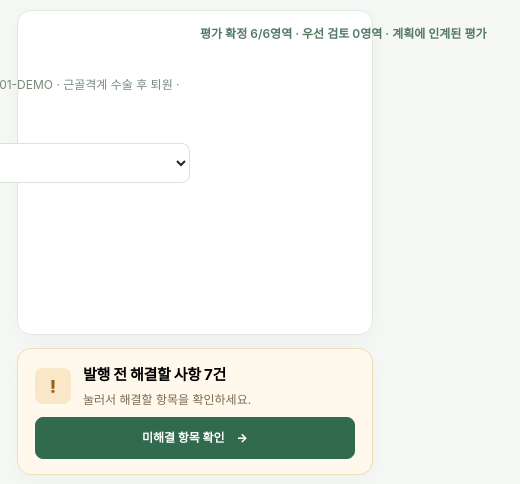
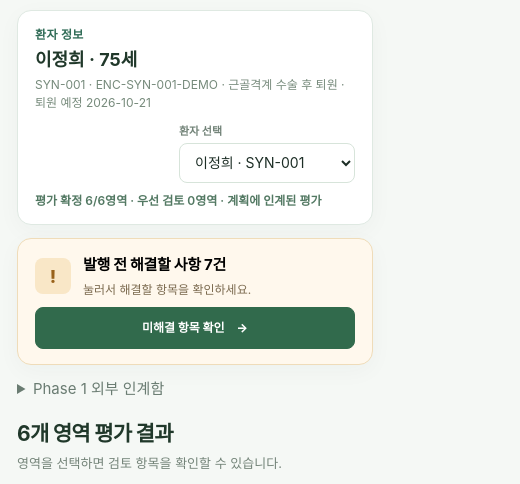
Before and after one commit to pchjesus/ai-care-transition-platform, a website with bundled scripts: page prototypes/integrated-v10/a3/index.html in a window 390 px wide. Shown: the part 355-839 px from the top of the page, 520 px wide, since content can reach past the window. Built offline with nearby package versions, Linux system fonts and the light colour scheme.

Commit message:
fix(hospital-ui): keep patient context summary within 390px viewport

```diff
--- a/prototypes/integrated-v10/hospital-v11.css
+++ b/prototypes/integrated-v10/hospital-v11.css
@@ -145,9 +145,11 @@ body:has(#shell){background:#f5f8f5;color:var(--hospital-v11-ink)}
 @media(max-width:540px){
  #shell .topbar{gap:8px}
  #shell .headline-meta{align-items:flex-end}
- #shell .common-context .patient-strip{display:flex;flex-wrap:wrap;align-items:flex-start;gap:10px}
- #shell .common-context .patient-chooser{flex:1 1 170px}
- #shell .common-context .context-summary{flex:1 1 100%;width:100%}
+ #shell .common-context .patient-strip{display:grid;grid-template-columns:minmax(0,1fr);align-items:start;gap:10px}
+ #shell .common-context .patient-overview,
+ #shell .common-context .patient-chooser,
+ #shell .common-context .context-summary{grid-column:1/-1;min-width:0;width:auto;max-width:100%}
+ #shell .common-context .patient-chooser select{width:100%;max-width:100%}
  #shell .summary-row .gate-banner{flex-wrap:wrap}
  #shell .summary-row .gate-number{width:100%;justify-content:center}
  #shell .a1-search-row{display:grid;grid-template-columns:1fr}
```
